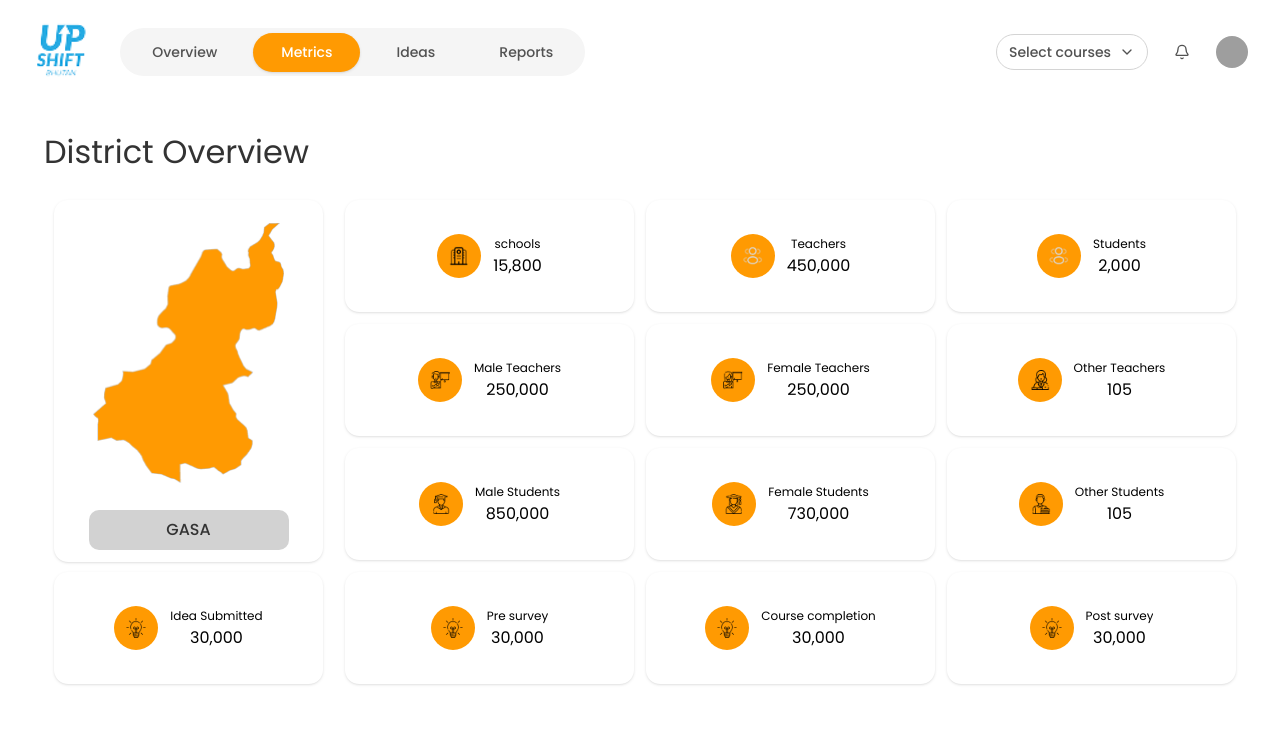
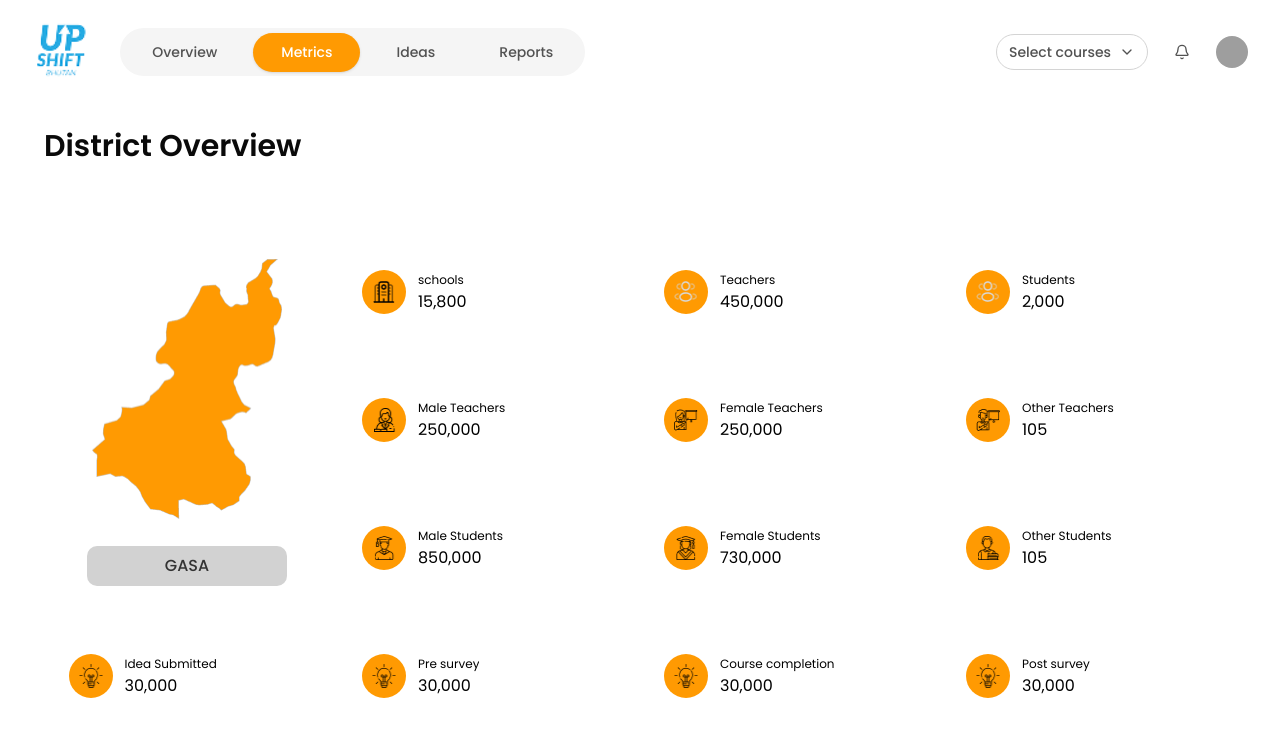
Before and after one commit to Digi9ReachInfoSystems/google-classroom, a Next.js app: page /districtadmin/metrics in a window 1280 px wide. Shown: the top 736 px of the page. Built offline with nearby package versions, Linux system fonts and the light colour scheme; grey boxes are pictures that could not be loaded.

Commit message:
District metrics alignment updated

```diff
--- a/src/components/districtmetrics/metrics/metrics.tsx
+++ b/src/components/districtmetrics/metrics/metrics.tsx
@@ -20,14 +20,14 @@ const ROW2: Stat[] = [
   {
     label: "Male Teachers",
     value: "250,000",
-    icon: "/metrics/otherteacher.png",
+    icon: "/metrics/maleteachers.png",
   },
   {
     label: "Female Teachers",
     value: "250,000",
     icon: "/metrics/femaleteachers.png",
   },
-  { label: "Other Teachers", value: "105", icon: "/metrics/maleteachers.png" },
+  { label: "Other Teachers", value: "105", icon: "/metrics/otherteacher.png" },
 ];
 
 /* row 3 */
@@ -66,19 +66,19 @@ function StatCard({
   widthClass = "w-full",
 }: StatCardProps) {
   return (
-    <div className={`h-[112px] ${widthClass} rounded-xl bg-white shadow-sm`}>
-      <div className="h-full w-full flex items-center justify-center">
+    <div className={`h-[112px] ${widthClass} rounded-xl bg-white`}>
+      <div className="h-full w-full flex items-center justify-start px-4">
         <div className="flex items-center gap-3">
           <span className="inline-flex h-11 w-11 shrink-0 items-center justify-center rounded-full bg-[var(--primary)]">
             <Image
               src={icon}
               alt={label}
-              width={20}
-              height={20}
+              width={24}
+              height={24}
               className="object-contain"
             />
           </span>
-          <div className="min-w-0 text-center">
+          <div className="min-w-0 text-left">
             <div className="text-[12px] font-normal leading-5 text-black truncate">
               {label}
             </div>
@@ -95,14 +95,14 @@ function StatCard({
 const DistrictOverview: React.FC = () => {
   return (
     <section className="w-full px-5 sm:px-6 md:px-8 lg:px-10 xl:px-[20px]">
-      <h2 className="mb-6 text-[32px] font-normal text-[var(--neutral-1000)]">
+      <h2 className="text-3xl font-semibold">
         District Overview
       </h2>
 
-      <div className="grid grid-cols-12 auto-rows-[112px] gap-3 items-start">
+      <div className="grid grid-cols-12 auto-rows-[112px] gap-4 items-start mt-18">
         {/* Map card */}
         <div className="col-span-12 lg:col-span-3 row-span-3 flex justify-center">
-          <div className="relative w-[269px] h-[362px] rounded-xl bg-white shadow-sm flex flex-col items-center justify-center pb-14">
+          <div className="relative w-[269px] h-[362px] rounded-3xl bg-white  flex flex-col items-center justify-center pb-14">
             <div className="relative w-[85%] h-[85%]">
               <Image
                 src="/gasa.png"
```
